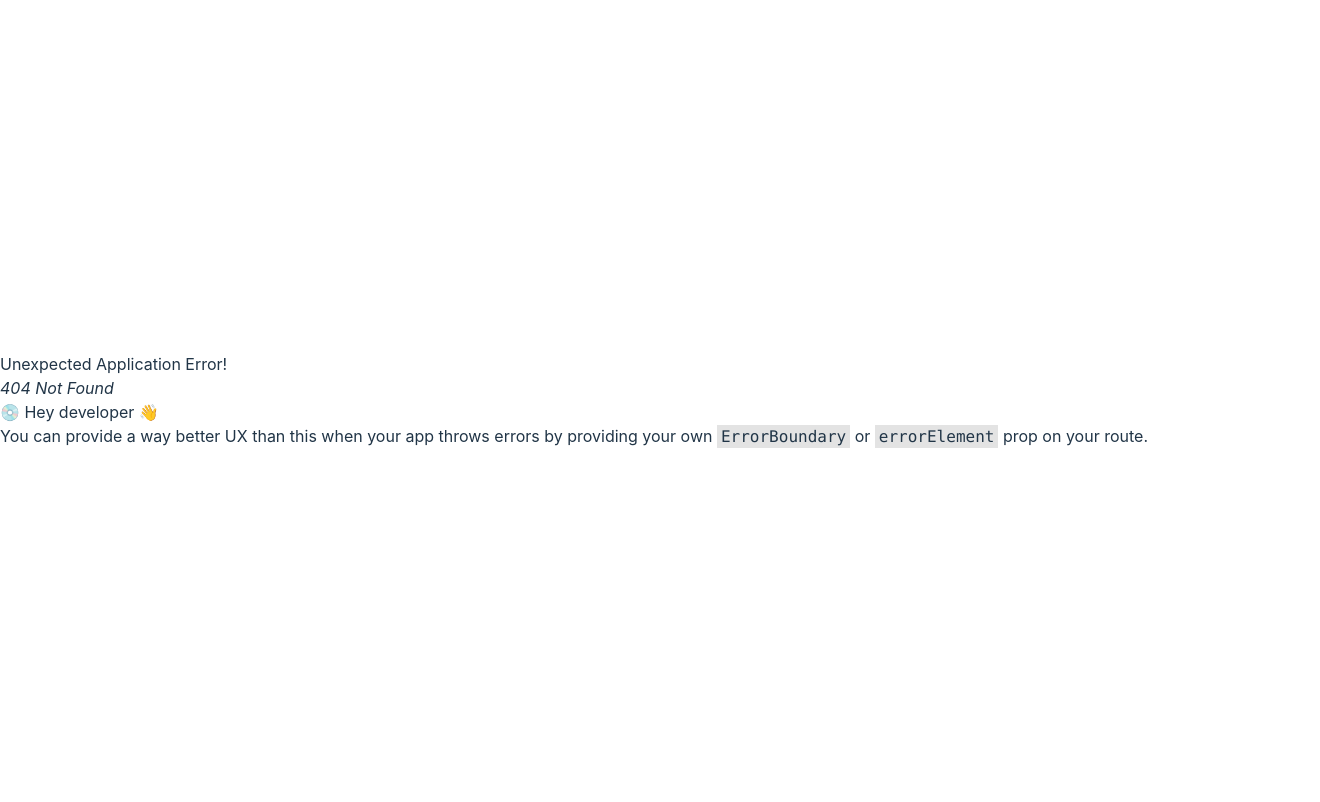
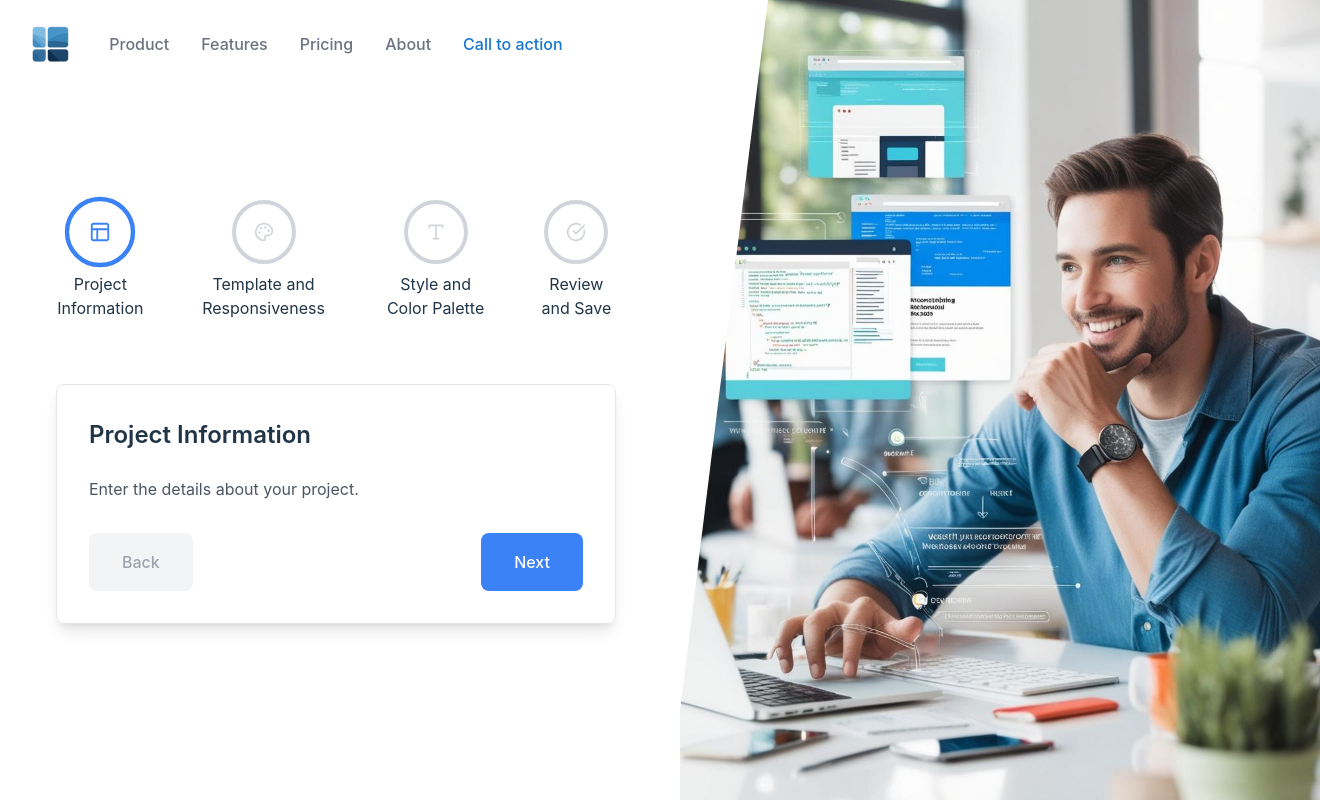
Before and after one commit to Laaliji/Page_Builder_Platform_React-Tailwind_Frontend, a React (Vite) app: page /stepper in a window 1280 px wide. Before the commit this address had no page. Shown: the top 802 px of the page, 1320 px wide, since content can reach past the window. Built offline with nearby package versions, Linux system fonts and the light colour scheme.

Commit message:
steps v1

```diff
--- a/package.json
+++ b/package.json
@@ -10,8 +10,11 @@
     "preview": "vite preview"
   },
   "dependencies": {
+    "@emotion/react": "^11.13.3",
+    "@emotion/styled": "^11.13.0",
     "@headlessui/react": "^2.2.0",
     "@heroicons/react": "^2.1.5",
+    "@mui/material": "^6.1.7",
     "framer-motion": "^11.11.17",
     "lucide-react": "^0.456.0",
     "react": "^18.3.1",
--- a/src/components/landing/Button.tsx
+++ b/src/components/landing/Button.tsx
@@ -1,10 +1,19 @@
 import React from 'react';
 
-const Button = ({
+interface ButtonProps {
+  href?: string;
+  variant?: string;
+  className?: string;
+  children: React.ReactNode;
+  onClick?: () => void;
+}
+
+const Button:  React.FC<ButtonProps> = ({
   href,
   variant = 'primary',
   className = '',
-  children
+  children,
+  onClick
 }) => {
   const baseStyles = "w-full flex items-center justify-center px-8 py-3 text-base font-medium rounded-md md:py-4 md:text-lg md:px-10";
 
@@ -13,13 +22,24 @@ const Button = ({
     secondary: "text-secondary bg-background hover:bg-border hover:text-primary border border-primary"
   };
 
+  const buttonClass = `${baseStyles} ${variants[variant as keyof typeof variants]} ${className}`;
+
+  if (href) {
+    return (
+      <a href={href} className={buttonClass}>
+        {children}
+      </a>
+    );
+  }
+
   return (
-    <a
-      href={href}
-      className={`${baseStyles} ${variants[variant]} ${className}`}
+    <button
+      onClick={onClick}
+      className={buttonClass}
+      type="button"
     >
       {children}
-    </a>
+    </button>
   );
 };
 
--- a/src/components/landing/MainHero.tsx
+++ b/src/components/landing/MainHero.tsx
@@ -1,17 +1,23 @@
 import React from 'react';
+import { useNavigate } from 'react-router-dom';
 import Typewriter from 'typewriter-effect';
-import Button from './Button' // Adjust the import path as needed
+import Button from './Button';
 import config from '../../template/config/index.json';
 
 const MainHero = () => {
+  const navigate = useNavigate();
   const { mainHero } = config;
+
+  const handleCommencezClick = () => {
+    navigate('/stepper');
+  };
 
   return (
     <main className="mt-10 mx-auto max-w-7xl px-4 sm:mt-12 sm:px-6 md:mt-16 lg:mt-20 lg:px-8 xl:mt-28">
       <div className="sm:text-center lg:text-left">
         <h1 className="text-4xl tracking-tight font-extrabold text-gray-900 sm:text-5xl md:text-6xl">
-          <span className="block xl:inline relative">
-            <div className="h-40 overflow-hidden">
+          <span className="block xl:inline">
+            <div className="h-40">
               <Typewriter
                 options={{
                   strings: ['Créez un site web sans coder', 'Simple, rapide et intuitif.'],
@@ -29,18 +35,19 @@ const MainHero = () => {
         <div className="mt-5 sm:mt-8 sm:flex sm:justify-center lg:justify-start">
           <div className="rounded-md shadow">
             <Button
-              href={mainHero.primaryAction.href}
+              onClick={handleCommencezClick}
               variant="primary"
             >
               Commencez
             </Button>
           </div>
           <div className="mt-3 sm:mt-0 sm:ml-3">
+            {/* Use href prop for the second button */}
             <Button
-              href={mainHero.secondaryAction.href}
+              href={mainHero.secondaryAction?.href}
               variant="primary"
             >
-              {mainHero.secondaryAction.text}
+              {mainHero.secondaryAction?.text}
             </Button>
           </div>
         </div>
--- /dev/null
+++ b/src/components/stepper/CustomStepper.jsx
@@ -0,0 +1,142 @@
+import React, { useState } from 'react';
+import { CheckCircle, Circle, Layout, Palette, Type } from 'lucide-react';
+
+const steps = [
+  {
+    title: 'Project Information',
+    icon: <Layout className="w-5 h-5" />,
+    description: 'Enter the details about your project.',
+  },
+  {
+    title: 'Template and Responsiveness',
+    icon: <Palette className="w-5 h-5" />,
+    description: 'Choose a template and ensure it’s responsive.',
+  },
+  {
+    title: 'Style and Color Palette',
+    icon: <Type className="w-5 h-5" />,
+    description: 'Customize the style of your project.',
+  },
+  {
+    title: 'Review and Save',
+    icon: <CheckCircle className="w-5 h-5" />,
+    description: 'Review your settings and save your project.',
+  },
+];
+
+export default function CustomStepper() {
+  const [activeStep, setActiveStep] = useState(0);
+  const [skipped, setSkipped] = useState(new Set());
+
+  const isStepOptional = (step) => step === 1;
+  const isStepSkipped = (step) => skipped.has(step);
+
+  const handleNext = () => {
+    let newSkipped = skipped;
+    if (isStepSkipped(activeStep)) {
+      newSkipped = new Set(newSkipped.values());
+      newSkipped.delete(activeStep);
+    }
+    setActiveStep((prevActiveStep) => prevActiveStep + 1);
+    setSkipped(newSkipped);
+  };
+
+  const handleBack = () => {
+    setActiveStep((prevActiveStep) => prevActiveStep - 1);
+  };
+
+  const handleSkip = () => {
+    if (!isStepOptional(activeStep)) {
+      throw new Error("You can't skip a step that isn't optional.");
+    }
+    setActiveStep((prevActiveStep) => prevActiveStep + 1);
+    setSkipped((prevSkipped) => {
+      const newSkipped = new Set(prevSkipped.values());
+      newSkipped.add(activeStep);
+      return newSkipped;
+    });
+  };
+
+  const handleReset = () => {
+    setActiveStep(0);
+  };
+
+  return (
+    <div className="w-full max-w-4xl mx-auto p-6">
+      {/* Step indicators */}
+      <div className="mb-16">
+        <div className="flex items-center justify-between space-x-12">
+          {steps.map((step, index) => (
+            <div key={index} className="flex flex-col items-center relative">
+              <div
+                className={`flex items-center justify-center w-16 h-16 rounded-full border-4
+                  ${index <= activeStep ? 'border-blue-500 text-blue-500' : 'border-gray-300 text-gray-300'}
+                  transition-all duration-300 ease-in-out transform
+                  ${index === activeStep ? 'scale-110' : ''}`}
+                onClick={() => setActiveStep(index)}
+              >
+                {index < activeStep ? <CheckCircle className="w-6 h-6" /> : step.icon}
+              </div>
+              <div className="mt-2 text-center">{step.title}</div>
+              {index < steps.length - 1 && (
+                <div
+                  className={`absolute w-full left-1/2
+                    ${index < activeStep ? 'bg-blue-500' : 'bg-gray-300'}
+                    transition-all duration-300`}
+                  style={{ width: '100%' }}
+                />
+              )}
+            </div>
+          ))}
+        </div>
+      </div>
+
+      {/* Step content */}
+      <div className="mt-16 p-8 border rounded-lg shadow-lg transition-transform duration-500 ease-in-out transform">
+        <h2 className="text-2xl font-semibold mb-6">{steps[activeStep].title}</h2>
+        <p className="text-gray-600 mb-6">{steps[activeStep].description}</p>
+
+        {/* Navigation buttons */}
+        <div className="flex justify-between mt-8">
+          <button
+            onClick={handleBack}
+            disabled={activeStep === 0}
+            className={`px-8 py-4 rounded-lg transition-colors mr-2
+              ${activeStep === 0 ? 'bg-gray-100 text-gray-400 cursor-not-allowed' : 'bg-gray-100 text-gray-600 hover:bg-gray-200'}`}
+          >
+            Back
+          </button>
+          <div className="flex">
+            {isStepOptional(activeStep) && (
+              <button
+                onClick={handleSkip}
+                className="px-8 py-4 bg-gray-100 text-gray-600 rounded-lg hover:bg-gray-200 transition-colors mr-2"
+              >
+                Skip
+              </button>
+            )}
+            <button
+              onClick={handleNext}
+              className="px-8 py-4 bg-blue-500 text-white rounded-lg hover:bg-blue-600 transition-colors"
+            >
+              {activeStep === steps.length - 1 ? 'Finish' : 'Next'}
+            </button>
+          </div>
+        </div>
+      </div>
+
+      {/* Reset button after completion */}
+      {activeStep === steps.length && (
+        <div className="flex flex-col items-center mt-8">
+          <p className="my-4 text-center text-xl">All steps completed - you're finished</p>
+          <button
+            onClick={handleReset}
+            className="mt-4 px-8 py-4 bg-blue-500 text-white rounded-lg hover:bg-blue-600 transition-colors"
+          >
+            Reset
+          </button>
+        </div>
+      )}
+    </div>
+  );
+}
--- /dev/null
+++ b/src/components/stepper/mainHeroStepper.jsx
@@ -0,0 +1,19 @@
+import React from 'react';
+
+import CustomStepper from './CustomStepper';
+
+const MainHero = () => {
+  return (
+    <main className="mt-10 mx-auto max-w-7xl px-4 sm:mt-12 sm:px-6 md:mt-16 lg:mt-20 lg:px-8 xl:mt-28">
+      <div className="sm:text-center lg:text-left">
+        <div className="mt-5 sm:mt-8 sm:flex sm:justify-center lg:justify-start">
+        <span className="block xl:inline">
+          <CustomStepper />
+        </span>
+        </div>
+      </div>
+    </main>
+  );
+};
+
+export default MainHero;
--- a/src/index.css
+++ b/src/index.css
@@ -1,4 +1,3 @@
-
 @tailwind base;
 @tailwind components;
 @tailwind utilities;
@@ -7,15 +6,26 @@
   font-family: Inter, system-ui, Avenir, Helvetica, Arial, sans-serif;
   line-height: 1.5;
   font-weight: 400;
-
-  color-scheme: light dark;
-  color: rgba(255, 255, 255, 0.87);
-  background-color: #242424;
-
   font-synthesis: none;
   text-rendering: optimizeLegibility;
   -webkit-font-smoothing: antialiased;
   -moz-osx-font-smoothing: grayscale;
+}
+
+body {
+  margin: 0;
+  display: flex;
+  place-items: center;
+  min-width: 320px;
+  min-height: 100vh;
+  background-color: #ffffff; /* Set default background for light mode */
+  color: #213547; /* Set text color for light mode */
+}
+
+/* Tailwind's dark mode styles */
+body.dark {
+  background-color: #242424; /* Dark background color */
+  color: rgba(255, 255, 255, 0.87); /* Light text color for dark mode */
 }
 
 a {
@@ -28,19 +38,6 @@ a:hover {
   color: #535bf2;
 }
 
-body {
-  margin: 0;
-  display: flex;
-  place-items: center;
-  min-width: 320px;
-  min-height: 100vh;
-}
-
-h1 {
-  font-size: 3.2em;
-  line-height: 1.1;
-}
-
 button {
   border-radius: 8px;
   border: 1px solid transparent;
@@ -48,7 +45,7 @@ button {
   font-size: 1em;
   font-weight: 500;
   font-family: inherit;
-  background-color: #1a1a1a;
+  background-color: #f9f9f9;
   cursor: pointer;
   transition: border-color 0.25s;
 }
@@ -60,15 +57,10 @@ button:focus-visible {
   outline: 4px auto -webkit-focus-ring-color;
 }
 
+/* Dark mode overrides */
 @media (prefers-color-scheme: light) {
-  :root {
+  body {
+    background-color: #ffffff;
     color: #213547;
-    background-color: #ffffff;
-  }
-  a:hover {
-    color: #747bff;
-  }
-  button {
-    background-color: #f9f9f9;
   }
 }
--- /dev/null
+++ b/src/pages/stepper/stepperPage.jsx
@@ -0,0 +1,26 @@
+import React from 'react';
+
+import Header from '../../components/landing/Header';
+import Canvas from '../../components/landing/Canvas';
+import MainHeroStepper from '../../components/stepper/mainHeroStepper';
+import MainHeroImage from '../../components/landing/MainHeroImage';
+
+
+export default function stepperPage(){
+  return (
+    <div className={`bg-background grid gap-y-16 overflow-hidden`}>
+      <div className={``}>
+        <div className="max-w-7xl mx-auto">
+          <div
+            className={`relative z-10 pb-8 bg-background sm:pb-16 md:pb-20 lg:max-w-2xl lg:w-full lg:pb-28 xl:pb-32`}
+          >
+            <Header />
+            <MainHeroStepper />
+          </div>
+        </div>
+        <MainHeroImage />
+      </div>
+      <Canvas />
+    </div>
+  );
+};
```
Also changed, not shown: src/main.jsx (+16 -18 lines), 1 other file (tests, documents, lock files or other folders).
